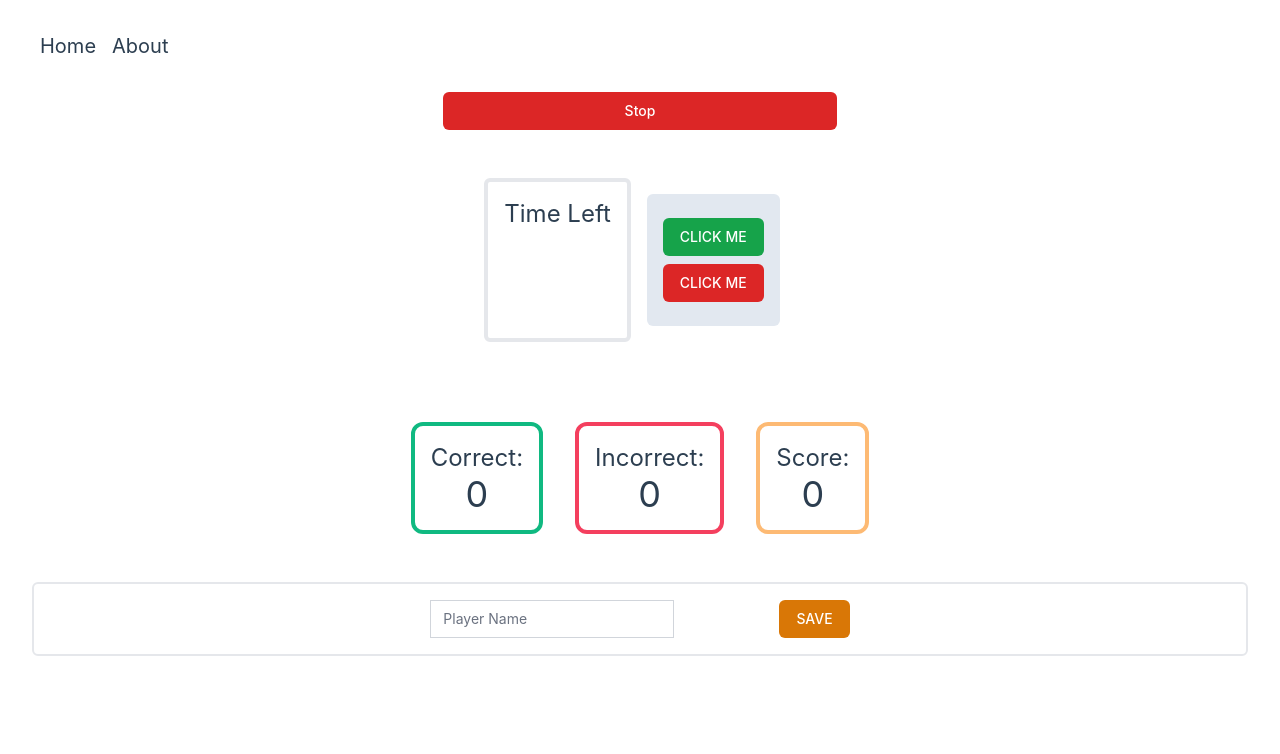
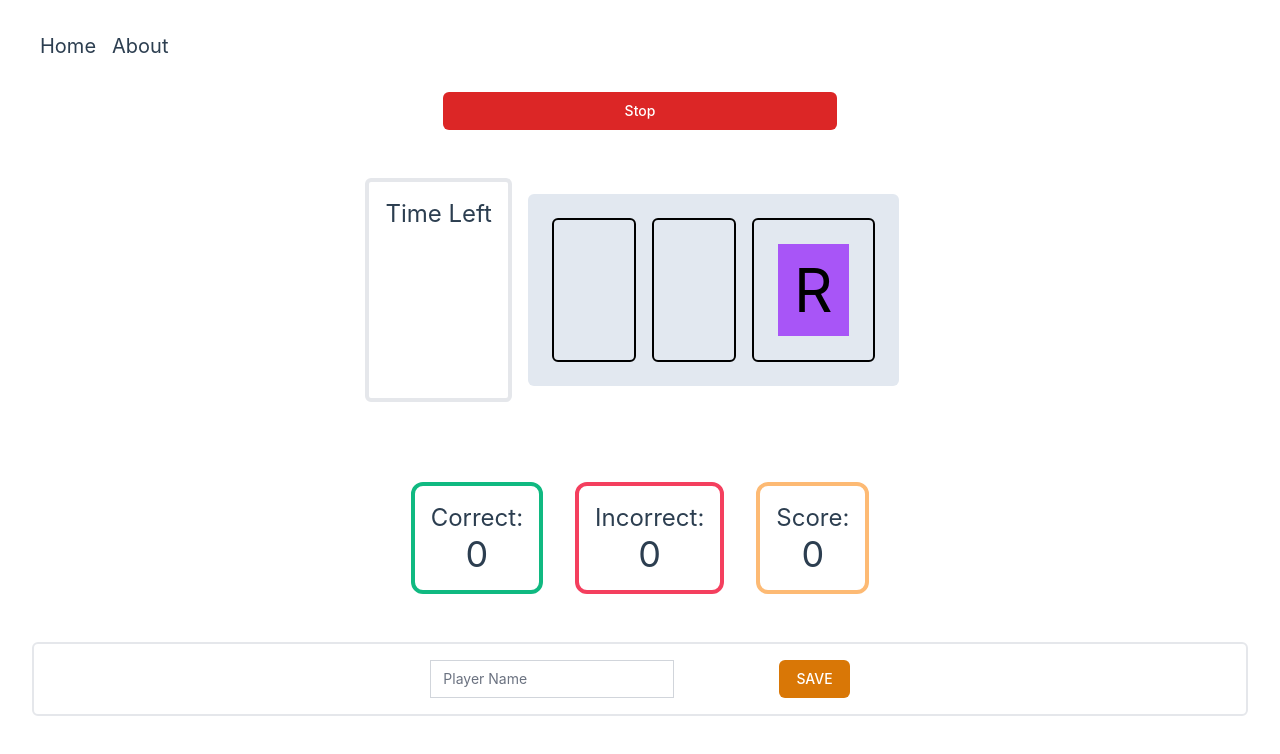
Before and after one commit to TobiasBester/vue-training, a Vue app in the folder vue-training-app/: page / in a window 1280 px wide. Both pictures are taken after a click on the button "Start". Shown: the top 754 px of the page. Built offline with nearby package versions, Linux system fonts and the light colour scheme.

Commit message:
Complete Practical

```diff
--- /dev/null
+++ b/vue-training-app/src/components/game/BlankPrompt.vue
@@ -0,0 +1,12 @@
+<template>
+  <div class="p-4 m-4">
+    <div class="text-6xl text-black"></div>
+  </div>
+</template>
+
+<script setup>
+</script>
+
+<style scoped>
+
+</style>
--- /dev/null
+++ b/vue-training-app/src/components/game/PressPrompt.vue
@@ -0,0 +1,53 @@
+<template>
+  <div class="p-4 m-4" :class="bgColor">
+    <div class="text-6xl text-black">{{ letter }}</div>
+  </div>
+</template>
+
+<script setup>
+  import { computed, onUnmounted } from 'vue'
+
+  const props = defineProps({
+    letter: {
+      type: String,
+      validator: (val) => ['L', 'D', 'R'].includes(val),
+    }
+  })
+  const emit = defineEmits(['correct', 'incorrect'])
+
+  const bgColor = computed(() => {
+    switch (props.letter) {
+      case 'L': return 'bg-lime-500'
+      case 'D': return 'bg-blue-500'
+      default: return 'bg-purple-500'
+    }
+  })
+
+  const relevantKeys = ['ArrowLeft', 'ArrowDown', 'ArrowRight']
+
+  const correctKey = computed(() => {
+    switch (props.letter) {
+      case 'L': return 'ArrowLeft'
+      case 'D': return 'ArrowDown'
+      default: return 'ArrowRight'
+    }
+  })
+
+  const keyPressHandler = (e) => {
+    if (relevantKeys.includes(e.key)) {
+      e.key === correctKey.value
+        ? emit('correct')
+        : emit('incorrect')
+    }
+  }
+
+  window.addEventListener('keydown', keyPressHandler)
+
+  onUnmounted(() => {
+    window.removeEventListener('keydown', keyPressHandler)
+  })
+</script>
+
+<style scoped>
+
+</style>
--- a/vue-training-app/src/views/HomeView.vue
+++ b/vue-training-app/src/views/HomeView.vue
@@ -7,7 +7,8 @@
           class="w-1/3 mx-2"
           focus
           color="green"
-          @click="countDownTimer"
+          :disabled="startedTimer"
+          @click="startGame"
         >
           Start
         </base-btn>
@@ -16,7 +17,7 @@
           class="w-1/3 mx-2"
           focus
           color="red"
-          @click="reset"
+          @click="resetGame"
         >
           Stop
         </base-btn>
@@ -30,9 +31,22 @@
             {{ timeRemaining }}
           </div>
         </div>
-        <div class="p-4 m-4 rounded-md bg-slate-200 text-black">
-          <base-btn color="green" class="p-8 my-2" @click="incCorrect">CLICK ME</base-btn>
-          <base-btn color="red" class="p-8 my-2" @click="incIncorrect">CLICK ME</base-btn>
+        <div
+          v-if="startedTimer"
+          class="p-4 m-4 rounded-md bg-slate-200 text-black flex flex-row"
+        >
+          <div class="rounded-md p-2 m-2 border border-2 border-black">
+            <press-prompt v-if="nextLetter === 'L'" letter="L" @correct="incCorrect" @incorrect="incIncorrect" />
+            <blank-prompt v-else />
+          </div>
+          <div class="rounded-md p-2 m-2 border border-2 border-black">
+            <press-prompt v-if="nextLetter === 'D'" letter="D" @correct="incCorrect" @incorrect="incIncorrect" />
+            <blank-prompt v-else />
+          </div>
+          <div class="rounded-md p-2 m-2 border border-2 border-black">
+            <press-prompt v-if="nextLetter === 'R'" letter="R" @correct="incCorrect" @incorrect="incIncorrect" />
+            <blank-prompt v-else />
+          </div>
         </div>
       </div>
       <div class="flex flex-row justify-center m-4 p-4">
@@ -72,22 +86,28 @@ import BaseBtn from '@/components/base/BaseBtn.vue'
 import { computed, ref, watch } from 'vue'
 import BaseInput from '@/components/base/BaseInput.vue'
 import useTimer from '@/composables/useTimer'
+import PressPrompt from '@/components/game/PressPrompt.vue';
+import BlankPrompt from '@/components/game/BlankPrompt.vue';
 
 const numCorrect = ref(0)
 const numIncorrect = ref(0)
 const playerName = ref('')
+const nextLetter = ref('L')
+const startedTimer = ref(false)
 
 const incCorrect = () => {
   numCorrect.value += 1
+  setNextLetter()
 }
 const incIncorrect = () => {
   numIncorrect.value += 1
+  setNextLetter()
 }
 const score = computed(() => numCorrect.value - (5 * numIncorrect.value))
 
 watch(() => score.value, (newVal) => {
   if (newVal < 0) {
-    console.log('GAME OVER')
+    resetGame()
   }
   if (newVal > 100) {
     console.log('GO OFF KING/QUEEN')
@@ -97,4 +117,32 @@ watch(() => score.value, (newVal) => {
 const PLAY_TIME_SECONDS = 20
 const { reset, timeRemaining, countDownTimer } = useTimer(PLAY_TIME_SECONDS)
 
+const startGame = () => {
+  startedTimer.value = true
+  countDownTimer()
+  setNextLetter()
+  numCorrect.value = 0
+  numIncorrect.value = 0
+}
+
+const resetGame = () => {
+  startedTimer.value = false
+  reset()
+}
+
+watch(() => timeRemaining.value, newVal => {
+  if (newVal === PLAY_TIME_SECONDS) {
+    startedTimer.value = false
+  }
+})
+
+const setNextLetter = () => {
+  const random = Math.random()
+  if (random < 0.33) {
+    nextLetter.value = 'L'
+    return
+  }
+  nextLetter.value = random < 0.66 ? 'D' : 'R'
+}
+
 </script>
```
